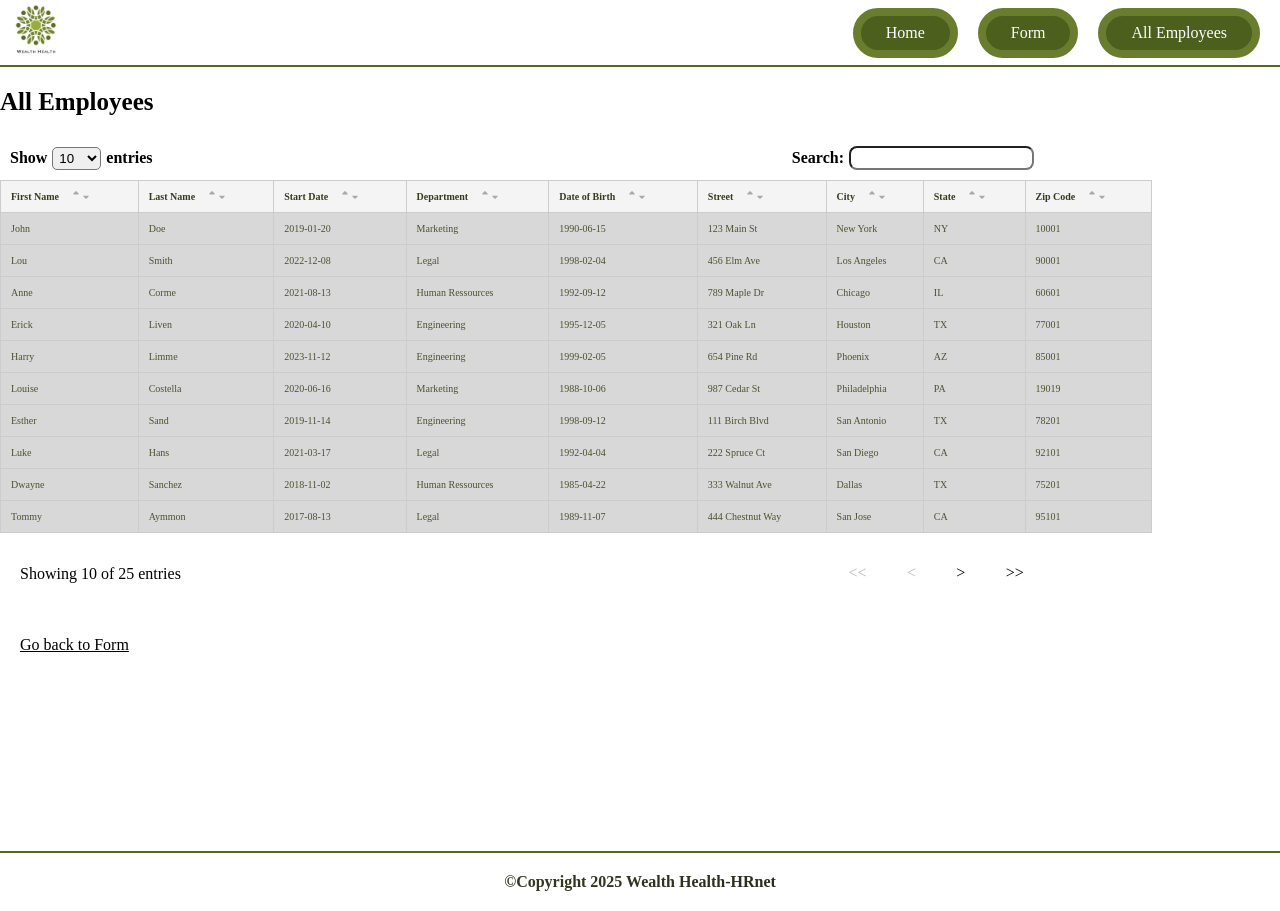
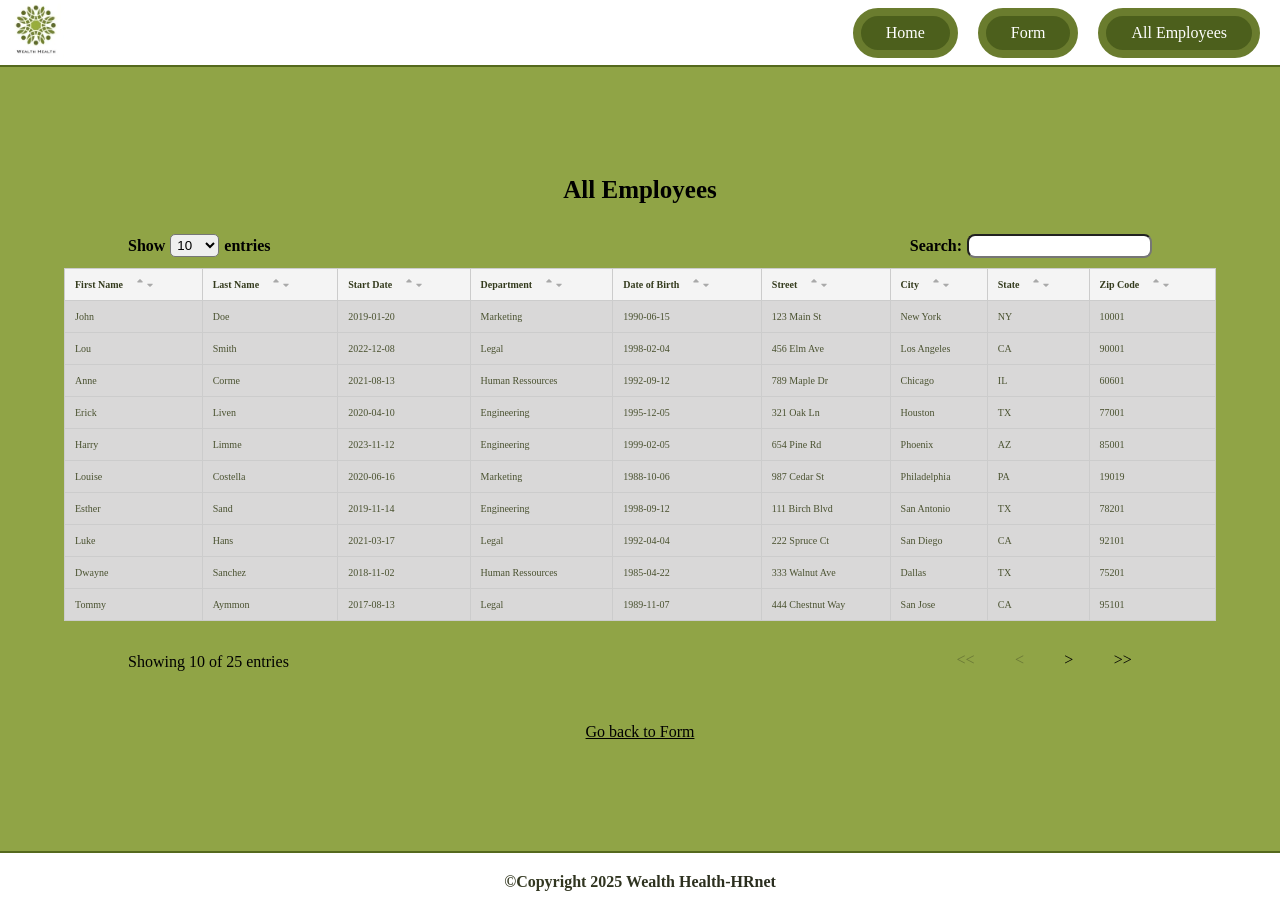
Before and after one commit to Daiba-yume/Project_14_WH, a React (Vite) app in the folder Frontend/: page /employeeList in a window 1280 px wide. Built offline with nearby package versions, Linux system fonts and the light colour scheme.

Commit message:
Fix style conflict

```diff
--- a/Frontend/src/pages/Employee/EmployeeList.scss
+++ b/Frontend/src/pages/Employee/EmployeeList.scss
@@ -4,6 +4,9 @@
   width: 100%;
   overflow-x: hidden;
   min-height: 784px;
+  justify-content: center;
+  align-items: center;
+  background-color: #90a446;
   h1 {
     font-size: 25px;
     color: Black;
```
